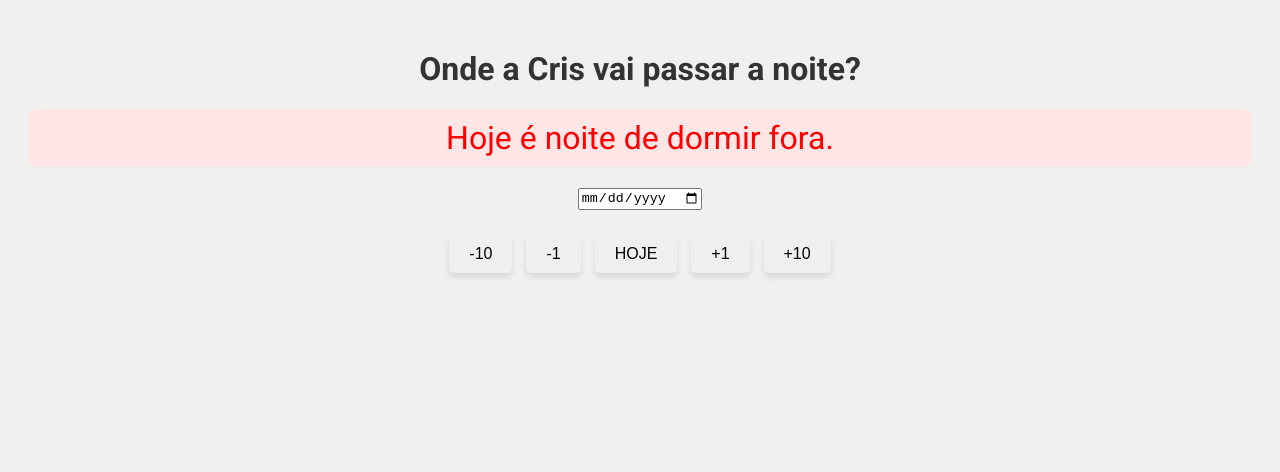
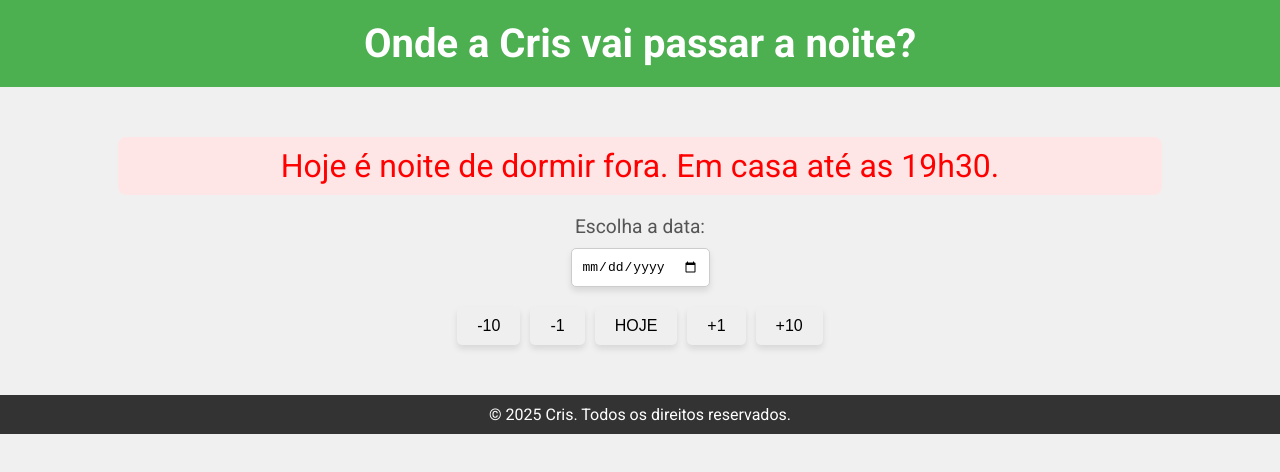
Before and after one commit to Crazy-Spy/Nightcheck, a plain HTML site: page Index.html in a window 1280 px wide. Drawn offline with Linux system fonts and the light colour scheme.

Commit message:
Update Index.html
New Layout and better phrases.

```diff
--- a/Index.html
+++ b/Index.html
@@ -1,278 +1,107 @@
-
 <!DOCTYPE html>
-
 <html lang="pt-BR">
-
 <head>
-
     <meta charset="UTF-8">
-
     <meta name="viewport" content="width=device-width, initial-scale=1.0">
-
     <title>Onde a Cris vai passar a noite?</title>
-
-    <link href=https://fonts.googleapis.com/css2?family=Roboto:wght@400;700&display=swap rel="stylesheet">
-
-    <style>
-
-        body {
-
-            font-family: 'Roboto', sans-serif;
-
-            text-align: center;
-
-            margin-top: 50px;
-
-            background-color: #f0f0f0;
-
-            color: #333;
-
+    <link href="https://fonts.googleapis.com/css2?family=Roboto:wght@400;700&display=swap" rel="stylesheet">
+    <link rel="stylesheet" href="styles.css">
+</head>
+<body>
+    <header>
+        <h1>Onde a Cris vai passar a noite?</h1>
+    </header>
+    <main>
+        <div id="result"></div>
+        <div class="date-container">
+            <label for="datePicker" class="date-label">Escolha a data:</label>
+            <input type="date" id="datePicker" onchange="checkDate()" class="date-picker">
+        </div>
+        <div class="nav-buttons">
+            <button onclick="navigateDate(-10)">-10</button>
+            <button onclick="navigateDate(-1)">-1</button>
+            <button onclick="navigateToday()">HOJE</button>
+            <button onclick="navigateDate(1)">+1</button>
+            <button onclick="navigateDate(10)">+10</button>
+        </div>
+        <div id="selectedDateValue"></div>
+    </main>
+    <footer>
+        <p>&copy; 2025 Cris. Todos os direitos reservados.</p>
+    </footer>
+    <script>
+        function isNoiteFora(date) {
+            const startDate = new Date('2024-09-01');
+            const diffTime = date.getTime() - startDate.getTime();
+            const diffDays = Math.floor(diffTime / (1000 * 60 * 60 * 24));
+            return diffDays % 2 !== 0;
         }
 
-        #result {
-
-            font-size: 2em;
-
-            margin: 20px;
-
-            padding: 10px;
-
-            border-radius: 8px;
-
-            transition: background-color 0.3s, color 0.3s;
-
+        function formatDate(date) {
+            const options = { weekday: 'long', year: 'numeric', month: 'long', day: 'numeric' };
+            const formattedDate = date.toLocaleDateString('pt-BR', options);
+            return formattedDate.charAt(0).toUpperCase() + formattedDate.slice(1);
         }
 
-        .nav-buttons {
-
-            margin: 20px;
-
+        function addOneDay(date) {
+            const newDate = new Date(date);
+            newDate.setDate(newDate.getDate() + 1);
+            return newDate;
         }
 
-        .nav-buttons button {
-
-            margin: 5px;
-
-            padding: 10px 20px;
-
-            font-size: 1em;
-
-            border: none;
-
-            border-radius: 5px;
-
-            cursor: pointer;
-
-            box-shadow: 0 4px 6px rgba(0, 0, 0, 0.1);
-
-            transition: background-color 0.3s, transform 0.3s;
-
+        function updateToday() {
+            const today = new Date();
+            const result = document.getElementById('result');
+            const nextDay = addOneDay(today);
+            if (isNoiteFora(today)) {
+                result.textContent = `Hoje é noite de dormir fora. Em casa até as 19h30.`;
+                result.className = 'fora';
+            } else {
+                result.textContent = `Hoje é noite de dormir em casa. Chegará em casa 17h.`;
+                result.className = 'casa';
+            }
         }
 
-        .nav-buttons button:hover {
-
-            background-color: #ddd;
-
-            transform: scale(1.05);
-
+        function checkDate() {
+            const datePicker = document.getElementById('datePicker');
+            const selectedDate = new Date(datePicker.value);
+            const result = document.getElementById('result');
+            const selectedDateValue = document.getElementById('selectedDateValue');
+            if (isNaN(selectedDate)) {
+                result.textContent = 'Por favor, selecione uma data válida.';
+                result.className = '';
+                return;
+            }
+            const nextDay = addOneDay(selectedDate);
+            const formattedDate = formatDate(nextDay);
+            if (isNoiteFora(selectedDate)) {
+                result.textContent = `${formattedDate} é noite de dormir fora. Em casa até as 19h30.`;
+                result.className = 'fora';
+            } else {
+                result.textContent = `${formattedDate} é noite de dormir em casa. Chegará em casa 17h`;
+                result.className = 'casa';
+            }
         }
 
-        .fora {
-
-            color: red;
-
-            background-color: #ffe6e6;
-
+        function navigateDate(days) {
+            const datePicker = document.getElementById('datePicker');
+            let selectedDate = new Date(datePicker.value);
+            if (isNaN(selectedDate)) {
+                selectedDate = new Date();
+            }
+            selectedDate.setDate(selectedDate.getDate() + days);
+            datePicker.value = selectedDate.toISOString().split('T')[0];
+            checkDate();
         }
 
-        .casa {
-
-            color: green;
-
-            background-color: #e6ffe6;
-
+        function navigateToday() {
+            const datePicker = document.getElementById('datePicker');
+            const today = new Date();
+            datePicker.value = today.toISOString().split('T')[0];
+            checkDate();
         }
 
-    </style>
-
-</head>
-
-<body>
-
-    <h1>Onde a Cris vai passar a noite?</h1>
-
-    <div id="result"></div>
-
-    <input type="date" id="datePicker" onchange="checkDate()">
-
-    <div class="nav-buttons">
-
-        <button onclick="navigateDate(-10)">-10</button>
-
-        <button onclick="navigateDate(-1)">-1</button>
-
-        <button onclick="navigateToday()">HOJE</button>
-
-        <button onclick="navigateDate(1)">+1</button>
-
-        <button onclick="navigateDate(10)">+10</button>
-
-    </div>
-
-    <div id="selectedDateValue"></div>
-
-
-
-    <script>
-
-        function isNoiteFora(date) {
-
-            const startDate = new Date('2024-09-01');
-
-            const diffTime = date.getTime() - startDate.getTime();
-
-            const diffDays = Math.floor(diffTime / (1000 * 60 * 60 * 24));
-
-            return diffDays % 2 !== 0;
-
-        }
-
-
-
-        function formatDate(date) {
-
-            const options = { weekday: 'long', year: 'numeric', month: 'long', day: 'numeric' };
-
-            const formattedDate = date.toLocaleDateString('pt-BR', options);
-
-            return formattedDate.charAt(0).toUpperCase() + formattedDate.slice(1);
-
-        }
-
-
-
-        function addOneDay(date) {
-
-            const newDate = new Date(date);
-
-            newDate.setDate(newDate.getDate() + 1);
-
-            return newDate;
-
-        }
-
-
-
-        function updateToday() {
-
-            const today = new Date();
-
-            const result = document.getElementById('result');
-
-            const nextDay = addOneDay(today);
-
-            if (isNoiteFora(today)) {
-
-                result.textContent = `Hoje é noite de dormir fora.`;
-
-                result.className = 'fora';
-
-            } else {
-
-                result.textContent = `Hoje é noite de dormir em casa.`;
-
-                result.className = 'casa';
-
-            }
-
-        }
-
-
-
-        function checkDate() {
-
-            const datePicker = document.getElementById('datePicker');
-
-            const selectedDate = new Date(datePicker.value);
-
-            const result = document.getElementById('result');
-
-            const selectedDateValue = document.getElementById('selectedDateValue');
-
-//            selectedDateValue.textContent = `Data selecionada: ${datePicker.value}`;
-
-            if (isNaN(selectedDate)) {
-
-                result.textContent = 'Por favor, selecione uma data válida.';
-
-                result.className = '';
-
-                return;
-
-            }
-
-            const nextDay = addOneDay(selectedDate);
-
-            const formattedDate = formatDate(nextDay);
-
-            if (isNoiteFora(selectedDate)) {
-
-                result.textContent = `${formattedDate} é noite de dormir fora. Em casa até as 19h30. `;
-
-                result.className = 'fora';
-
-            } else {
-
-                result.textContent = `${formattedDate} é noite de dormir em casa. Chegará em casa 17h`;
-
-                result.className = 'casa';
-
-            }
-
-        }
-
-
-
-        function navigateDate(days) {
-
-            const datePicker = document.getElementById('datePicker');
-
-            let selectedDate = new Date(datePicker.value);
-
-            if (isNaN(selectedDate)) {
-
-                selectedDate = new Date();
-
-            }
-
-            selectedDate.setDate(selectedDate.getDate() + days);
-
-            datePicker.value = selectedDate.toISOString().split('T')[0];
-
-            checkDate();
-
-        }
-
-
-
-        function navigateToday() {
-
-            const datePicker = document.getElementById('datePicker');
-
-            const today = new Date();
-
-            datePicker.value = today.toISOString().split('T')[0];
-
-            checkDate();
-
-        }
-
-
-
         updateToday();
-
     </script>
-
 </body>
-
-</html>
+</html
```
